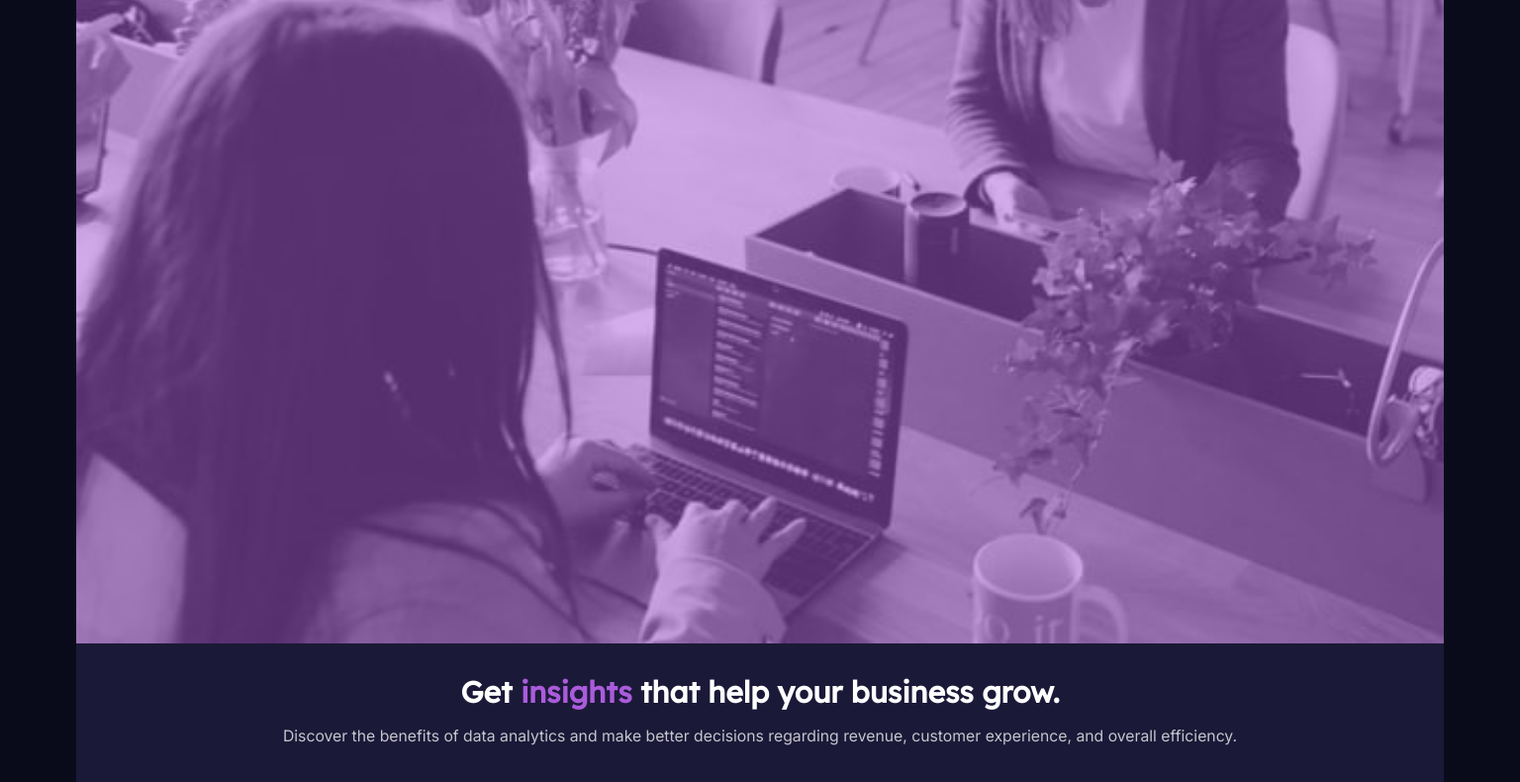
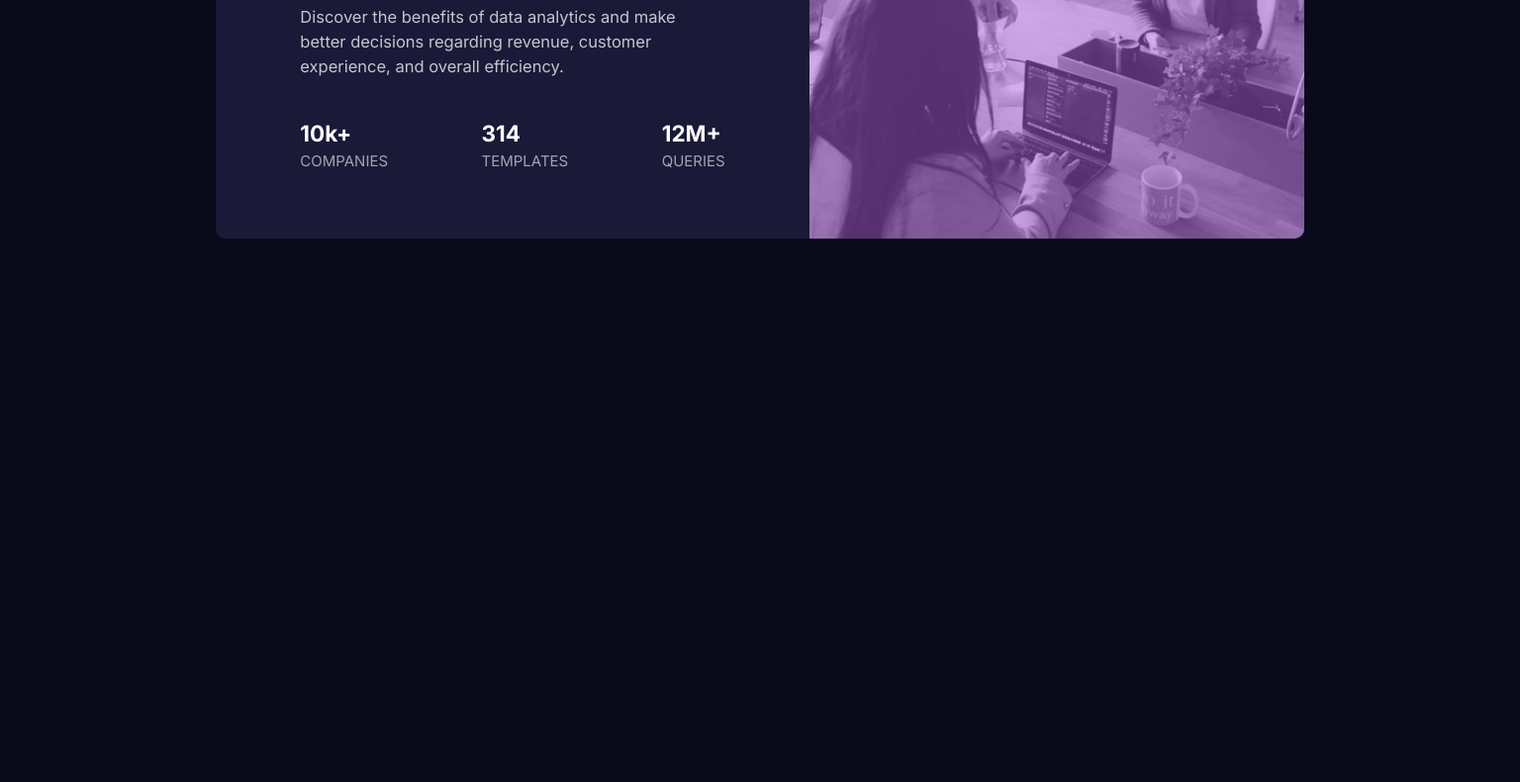
Before and after one commit to P4ZD4N/stats-preview-card-component-main, a plain HTML site: page index.html in a window 1536 px wide. Shown: the part 365-1155 px from the top of the page at 99% size. After the commit the page ends 800 px from the top, so only its background shows below. Drawn offline with Linux system fonts and the light colour scheme.

Commit message:
Added general changes in SCSS, added media queries

```diff
--- a/styles.scss
+++ b/styles.scss
@@ -23,27 +23,30 @@ $lexend-deca: 'Lexend Deca', sans-serif;
     padding: 0;
 }
 body{
+    display: flex;
+    justify-content: center;
     background-color: $very-dark-blue;
     font-size: $font-size;
+    min-height: 100vh;
 }
 main{
     display: flex;
     flex-direction: column-reverse;
     justify-content: center;
     align-items: center;
-    min-height: 100vh;
     .info-section{
         display: flex;
         flex-direction: column;
         justify-content: center;
         align-items: center;
         gap: 2em;
-        width: 90%;
-        padding: 2em;
+        width: clamp(200px, 90%, 500px);
+        padding: 5% 0 5% 0;
         border-radius: 0 0 10px 10px;
         background-color: $dark-desaturated-blue;
         &__header{
             color: $white;
+            width: 90%;
             font-family: $lexend-deca;
             font-size: 2em;
             text-align: center;
@@ -53,6 +56,7 @@ main{
         }
         &__description{
             color: $slightly-transparent-white-p;
+            width: 90%;
             position: relative;
             bottom: 1em;
             font-size: 1.05em;
@@ -61,6 +65,7 @@ main{
             text-align: center;
         }
         &__stats{
+            width: 90%;
             display: flex;
             flex-direction: column;
             gap: 2em;
@@ -79,10 +84,9 @@ main{
                 font-family: $inter;
             }
         }
-
     }
     .img-section{
-        width: 90%;
+        width: clamp(200px, 90%, 500px);
         position: relative;
         &__img-desktop{
             display: none;
@@ -94,6 +98,7 @@ main{
         }
         &::after{
             content: '';
+            border-radius: 10px 10px 0 0;
             position: absolute;
             background-color: $soft-violet;
             opacity: 0.5;
@@ -104,3 +109,49 @@ main{
         }
     }
 }
+@media (min-width: 1440px){
+    body{
+        align-items: center;
+    }
+    main{
+        flex-direction: row;
+        .info-section{
+            padding: 4%;
+            min-width: 600px;
+            min-height: 412.95px;
+            border-radius: 10px 0 0 10px;
+            &__header{
+                font-size: 2.3em;
+                text-align:start;
+            }
+            &__description{
+                font-size: 1.1em;
+                text-align:start;
+                bottom: 0.5em;
+            }
+            &__stats{
+                flex-direction: row;
+                justify-content: space-between;
+            }
+            &__stat{
+                &--stat-number{
+                    text-align:start;
+                }
+            }
+        }
+        .img-section{
+            min-width: 500px;
+            &__img-desktop{
+                width: 100%;
+                border-radius: 0 10px 10px 0;
+                display: block;
+            }
+            &__img-mobile{
+                display: none;
+            }
+            &::after{
+                border-radius: 0 10px 10px 0;
+            }
+        }
+    }
+}
```
Also changed, not shown: styles.css, styles.min.css.
